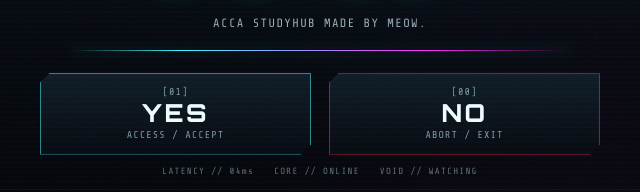
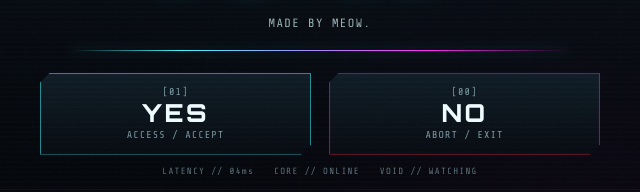
Before and after one commit to dhmeow/accameow, a plain HTML site: page index.html in a window 1280 px wide. Shown: the part 387-579 px from the top of the page, 320-960 px from the left. Drawn offline with nearby package versions, Linux system fonts and the light colour scheme.

Commit message:
Update index.html

```diff
--- a/index.html
+++ b/index.html
@@ -5,7 +5,7 @@
   <meta name="viewport" content="width=device-width, initial-scale=1, viewport-fit=cover">
   <meta name="theme-color" content="#05070c">
   <meta name="description" content="Cyberpunk Study Challenge">
-  <title>CYBER//CHALLENGE — Boot</title>
+  <title>ACCA STUDYHUB BY MEOW</title>
   <link rel="preconnect" href="https://fonts.googleapis.com">
   <link rel="preconnect" href="https://fonts.gstatic.com" crossorigin>
   <link href="https://fonts.googleapis.com/css2?family=Orbitron:wght@500;600;700;800;900&family=Rajdhani:wght@500;600;700&family=Share+Tech+Mono&display=swap" rel="stylesheet">
@@ -59,7 +59,7 @@
     <section class="hero-panel hud-frame interactive-panel">
       <div class="panel-kicker">// INCOMING CHALLENGE</div>
       <h1 class="glitch-title xl" data-glitch="ARE YOU READY FOR THE CHALLENGE?">ARE YOU READY TO STUDY?</h1>
-      <p class="hero-sub">ACCA STUDYHUB MADE BY MEOW.</p>
+      <p class="hero-sub">MADE BY MEOW.</p>
       <div class="signal-line"></div>
 
       <div class="major-actions">
```
